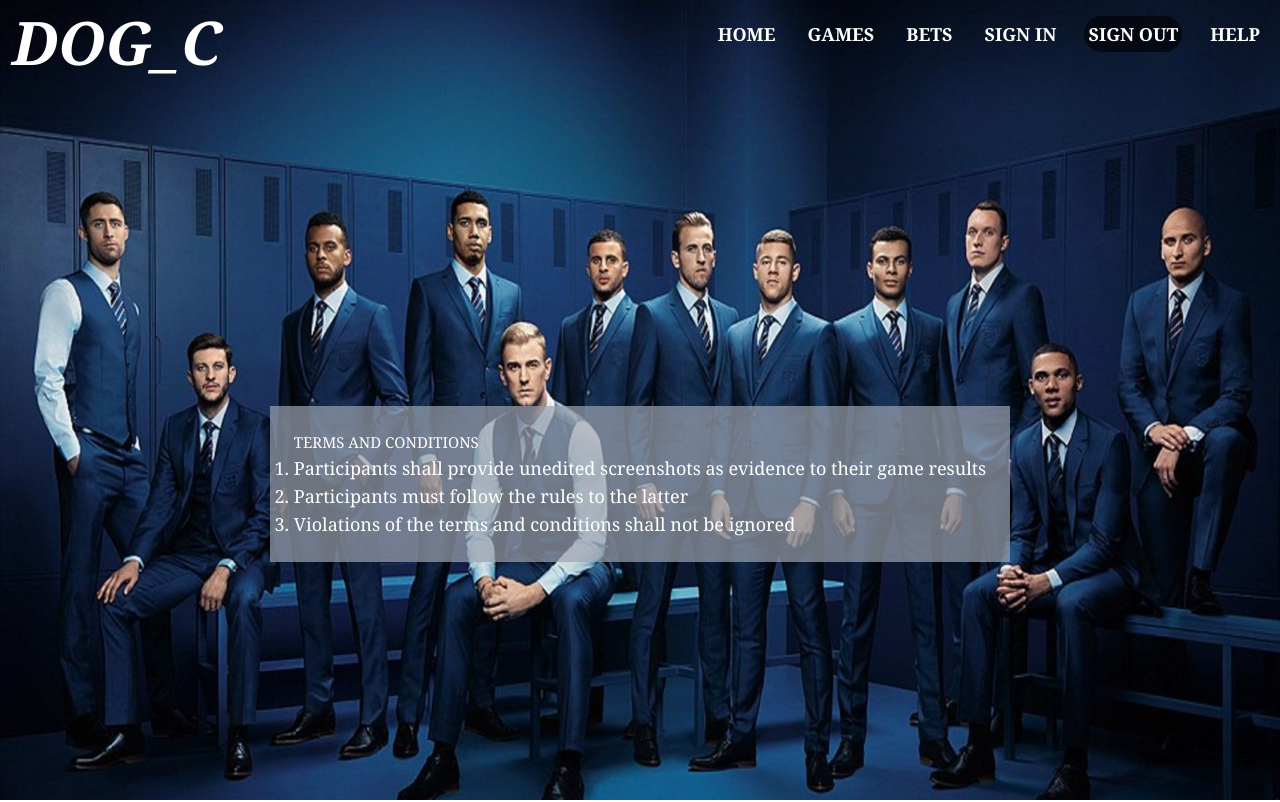
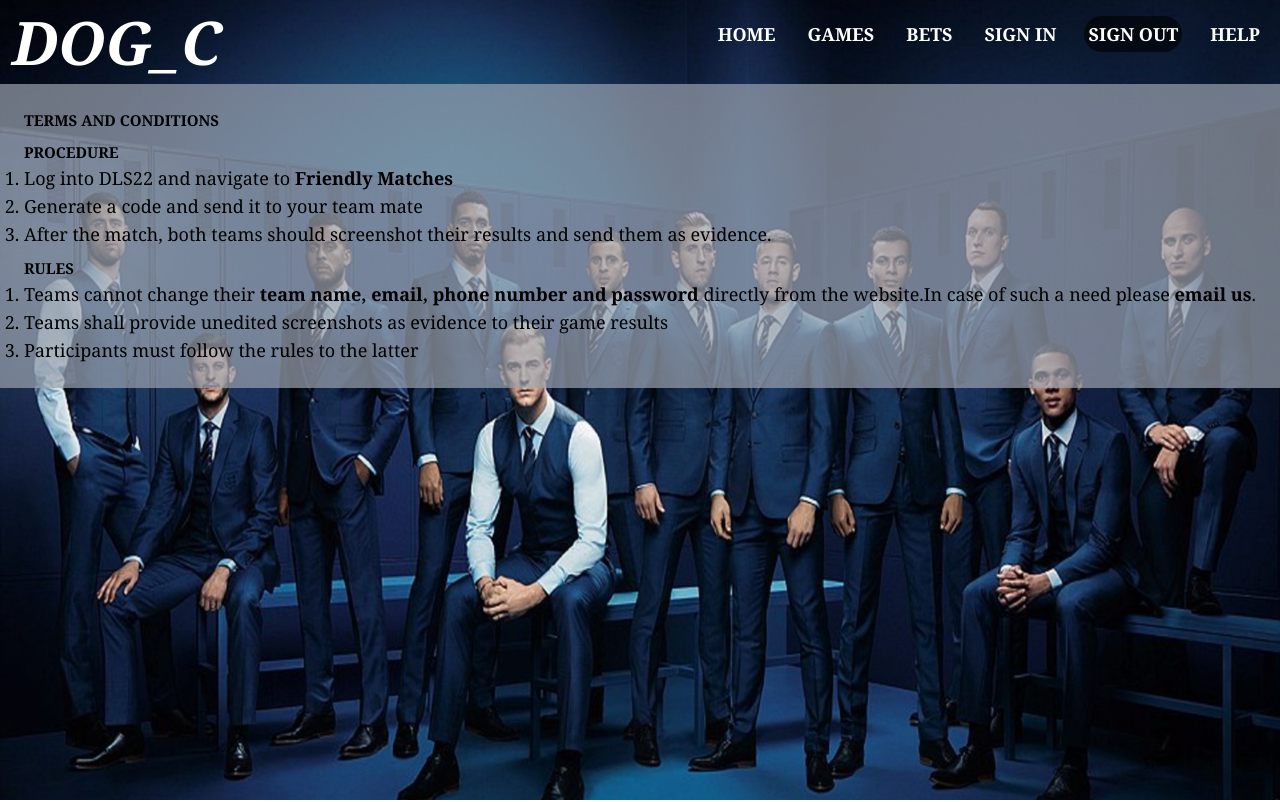
Before and after one commit to Erichy-dev/dls22frontend, a Vue app: page /termsAndConditions in a window 1280 px wide. Shown: the top 802 px of the page. Built offline with nearby package versions, Linux system fonts and the light colour scheme.

Commit message:
protorype complete

```diff
--- a/src/views/ProfileView.vue
+++ b/src/views/ProfileView.vue
@@ -1,33 +1,65 @@
 <script lang="ts" setup>
+import { UserStore } from "@/stores/UserAccount";
+import axios from "axios";
+import { ref, type Ref } from "vue";
+import { useRouter } from "vue-router";
+
+const navigate = useRouter();
+const form: Ref<HTMLFormElement | null> = ref(null);
 function updateProfile() {
-  //
+  const fmData = new FormData(form.value as HTMLFormElement);
+  const teamName = UserStore().teamName;
+  fmData.append("teamName", teamName);
+  axios({
+    method: "post",
+    url: "updateProfile/",
+    data: fmData,
+  }).then(() => {
+    navigate.push("/games");
+  });
 }
 </script>
 
 <template>
   <main class="flex flex-col">
-    <div class="flex-1 self-center flex flex-row w-4/12">
+    <div class="flex-1 self-center flex flex-row lg:w-4/12">
       <form
-        action=""
+        ref="form"
         @submit.prevent="updateProfile"
         class="bg-black bg-opacity-70 self-center flex flex-col p-4 space-y-2 w-full"
       >
         <h2 class="self-center text-3xl">UPDATE ACCOUNT</h2>
         <div class="flex flex-row justify-between">
-          <label for="profile" class="mr-2">PROFILE</label>
-          <input type="file" id="profile" />
+          <label for="firstName" class="flex-1">FIRST NAME</label>
+          <input
+            class="text-black p-1"
+            type="text"
+            id="firstName"
+            name="firstName"
+          />
         </div>
         <div class="flex flex-row justify-between">
-          <label for="firstName" class="flex-1">FIRST NAME</label>
-          <input type="text" id="firstName" />
-        </div>
-        <div class="flex flex-row justify-between">
-          <label for="username" class="flex-1">SECOND NAME</label>
-          <input type="text" id="secondName" />
+          <label for="lastName" class="flex-1">LAST NAME</label>
+          <input
+            class="text-black p-1"
+            type="text"
+            id="lastName"
+            name="lastName"
+          />
         </div>
         <div class="flex flex-row justify-between">
           <label for="city" class="flex-1">CITY</label>
-          <input type="text" id="city" />
+          <input class="text-black p-1" type="text" id="city" name="city" />
+        </div>
+        <div class="flex flex-row justify-between">
+          <label for="password" class="flex-1">PASSWORD</label>
+          <input
+            class="text-black p-1"
+            type="password"
+            id="password"
+            name="password"
+            required
+          />
         </div>
         <button
           class="border-slate-500 bg-cyan-600 p-2 rounded-xl text-xl w-fit self-center"
--- a/src/views/TermsAndConditions.vue
+++ b/src/views/TermsAndConditions.vue
@@ -1,17 +1,45 @@
 <template>
   <main class="flex flex-col">
-    <div class="flex-1 border-blue-700 self-center flex flex-row">
-      <section class="self-center bg-gray-400 bg-opacity-70 p-6">
-        <h1>TERMS AND CONDITIONS</h1>
+    <section
+      class="self-center bg-gray-400 bg-opacity-70 p-6 text-black space-y-2"
+    >
+      <h1 class="font-bold">TERMS AND CONDITIONS</h1>
+      <section>
+        <h2 class="font-bold">PROCEDURE</h2>
         <ol class="list-decimal text-lg">
           <li>
-            Participants shall provide unedited screenshots as evidence to their
+            Log into DLS22 and navigate to
+            <span class="font-bold"> Friendly Matches</span>
+          </li>
+          <li>Generate a code and send it to your team mate</li>
+          <li>
+            After the match, both teams should screenshot their results and send
+            them as evidence.
+          </li>
+        </ol>
+      </section>
+      <section>
+        <h2 class="font-bold">RULES</h2>
+        <ol class="list-decimal text-lg">
+          <li>
+            Teams cannot change their
+            <span class="font-bold"
+              >team name, email, phone number and password</span
+            >
+            directly from the website.In case of such a need please
+            <span
+              class="hover:text-red-600 font-bold"
+              href="mailto:erichnyaga1@gmail.com"
+              >email us</span
+            >.
+          </li>
+          <li>
+            Teams shall provide unedited screenshots as evidence to their
             game results
           </li>
           <li>Participants must follow the rules to the latter</li>
-          <li>Violations of the terms and conditions shall not be ignored</li>
         </ol>
       </section>
-    </div>
+    </section>
   </main>
 </template>
```
